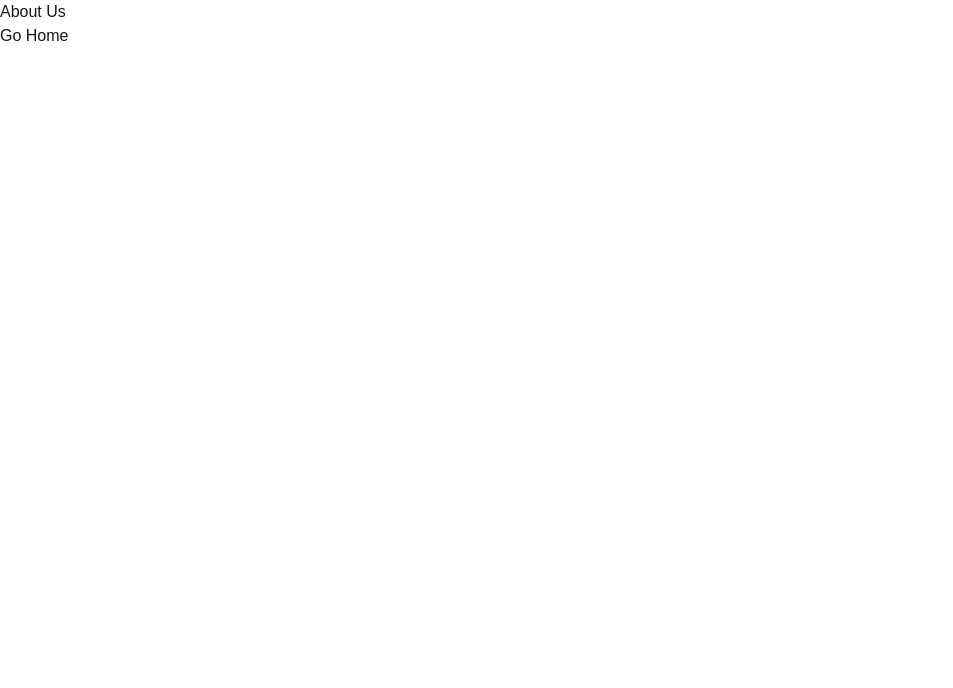
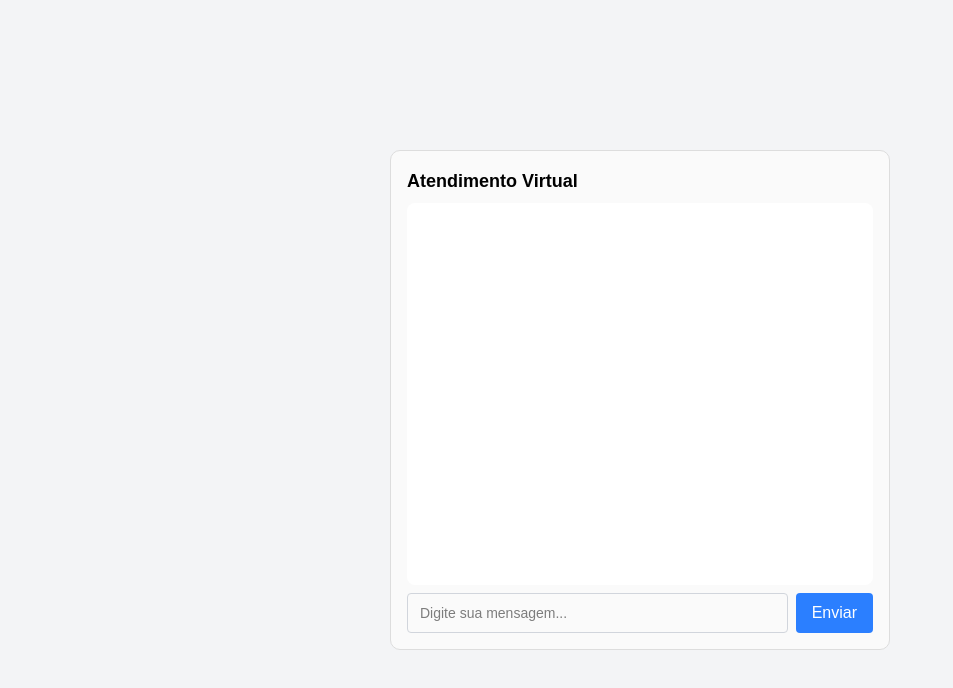
Before and after one commit to rbfcdog/digitaly-hack-, a Next.js app in the folder frontend/: page /client in a window 1280 px wide. Shown: the top 688 px of the page, without its empty margins (0-953 px from the left). Built offline with nearby package versions, Linux system fonts and the light colour scheme.

Commit message:
chat-box

```diff
--- a/frontend/src/app/client/page.tsx
+++ b/frontend/src/app/client/page.tsx
@@ -1,10 +1,14 @@
-import Link from "next/link";
+"use client";
 
-export default function AboutPage() {
+import ChatBox from "@/components/ChatBox/ChatBox";
+
+export default function Page() {
   return (
-    <div>
-      <h1>About Us</h1>
-      <Link href="/">Go Home</Link>
+    <div className="flex justify-center items-center h-screen bg-gray-100">
+      <ChatBox
+        title="Atendimento Virtual"
+        style={{ width: "500px", height: "500px" }}
+      />
     </div>
   );
 }
--- /dev/null
+++ b/frontend/src/components/ChatBox/ChatBox.tsx
@@ -0,0 +1,128 @@
+"use client";
+
+import React, { useState, useRef, useEffect } from "react";
+import ChatMessage from "./ChatMessage";
+
+interface Message {
+  sender: "user" | "bot";
+  name: string;
+  text: string;
+}
+
+interface ChatBoxProps {
+  title?: string;
+  placeholder?: string;
+  style?: React.CSSProperties;
+}
+
+const ChatBox: React.FC<ChatBoxProps> = ({
+  title = "Chat",
+  placeholder = "Digite sua mensagem...",
+  style,
+}) => {
+  const [messages, setMessages] = useState<Message[]>([]);
+  const [input, setInput] = useState("");
+  const messagesEndRef = useRef<HTMLDivElement>(null); // 🔹 referência para o fim do chat
+
+  const sendMessage = () => {
+    if (!input.trim()) return;
+
+    const userMessage: Message = {
+      sender: "user",
+      name: "Você",
+      text: input,
+    };
+
+    setMessages((prev) => [...prev, userMessage]);
+    setInput("");
+
+    // Simula resposta automática do bot
+    setTimeout(() => {
+      setMessages((prev) => [
+        ...prev,
+        {
+          sender: "bot",
+          name: "Assistente",
+          text: "Essa é uma resposta automática :)",
+        },
+      ]);
+    }, 800);
+  };
+
+  // 🔹 envia mensagem ao apertar Enter
+  const handleKeyDown = (e: React.KeyboardEvent<HTMLInputElement>) => {
+    if (e.key === "Enter") {
+      e.preventDefault();
+      sendMessage();
+    }
+  };
+
+  // 🔹 mantém o scroll sempre no fim
+  useEffect(() => {
+    messagesEndRef.current?.scrollIntoView({ behavior: "smooth" });
+  }, [messages]);
+
+  return (
+    <div
+      style={{
+        display: "flex",
+        flexDirection: "column",
+        border: "1px solid #ddd",
+        borderRadius: "10px",
+        padding: "1rem",
+        backgroundColor: "#fafafa",
+        ...style,
+      }}
+    >
+      {title && <h2 className="text-lg font-semibold mb-2"
+                    style={{color:"black"}}>{title}</h2>}
+
+      {/* Área das mensagens */}
+      <div
+        style={{
+          flex: 1,
+          overflowY: "auto",
+          marginBottom: "0.5rem",
+          padding: "0.5rem",
+          backgroundColor: "#fff",
+          borderRadius: "8px",
+          minHeight: "200px",
+          maxHeight: "400px",
+        }}
+      >
+        {messages.map((msg, idx) => (
+          <ChatMessage
+            key={idx}
+            sender={msg.sender}
+            name={msg.name}
+            text={msg.text}
+          />
+        ))}
+
+        {/* 🔹 marcador invisível para rolar até o fim */}
+        <div ref={messagesEndRef} />
+      </div>
+
+      {/* Campo de texto + botão */}
+      <div style={{ display: "flex", gap: "0.5rem" }}>
+        <input
+          type="text"
+          value={input}
+          onChange={(e) => setInput(e.target.value)}
+          onKeyDown={handleKeyDown}
+          placeholder={placeholder}
+          className="flex-1 border border-gray-300 rounded px-3 py-2 text-sm focus:outline-none"
+          style={{ color: "black" }}
+        />
+        <button
+          onClick={sendMessage}
+          className="bg-blue-500 text-white px-4 py-2 rounded hover:bg-blue-600"
+        >
+          Enviar
+        </button>
+      </div>
+    </div>
+  );
+};
+
+export default ChatBox;
--- /dev/null
+++ b/frontend/src/components/ChatBox/ChatMessage.tsx
@@ -0,0 +1,60 @@
+import React from "react";
+
+interface ChatMessageProps {
+  sender: "user" | "bot";
+  name: string;
+  text: string;
+}
+
+const ChatMessage: React.FC<ChatMessageProps> = ({ sender, name, text }) => {
+  const isUser = sender === "user";
+
+  return (
+    <div
+      style={{
+        display: "flex",
+        flexDirection: "column",
+        alignItems: isUser ? "flex-end" : "flex-start",
+        marginBottom: "0.75rem",
+      }}
+    >
+      {/* Linha com ícone e nome */}
+      <div style={{ display: "flex", alignItems: "center", gap: "0.4rem" }}>
+        <div
+          style={{
+            width: "28px",
+            height: "28px",
+            borderRadius: "50%",
+            backgroundColor: isUser ? "#3b82f6" : "#10b981",
+            display: "flex",
+            justifyContent: "center",
+            alignItems: "center",
+            color: "#fff",
+            fontSize: "0.8rem",
+          }}
+        >
+          {name[0]}
+        </div>
+        <strong style={{ fontSize: "0.8rem", color: "#000" }}>{name}</strong>
+      </div>
+
+      {/* Caixa da mensagem */}
+      <div
+        style={{
+          backgroundColor: isUser ? "#e0f2fe" : "#f0fdf4",
+          borderRadius: "8px",
+          padding: "0.5rem 0.75rem",
+          marginTop: "0.25rem",
+          maxWidth: "80%",
+          wordWrap: "break-word",
+          color: "#000", // 🔹 texto preto
+          opacity: 1, // 🔹 sem transparência
+        }}
+      >
+        {text}
+      </div>
+    </div>
+  );
+};
+
+export default ChatMessage;
```
Also changed, not shown: frontend/src/components/chatbox.tsx (deleted), 2 other files (tests, documents, lock files or other folders).
